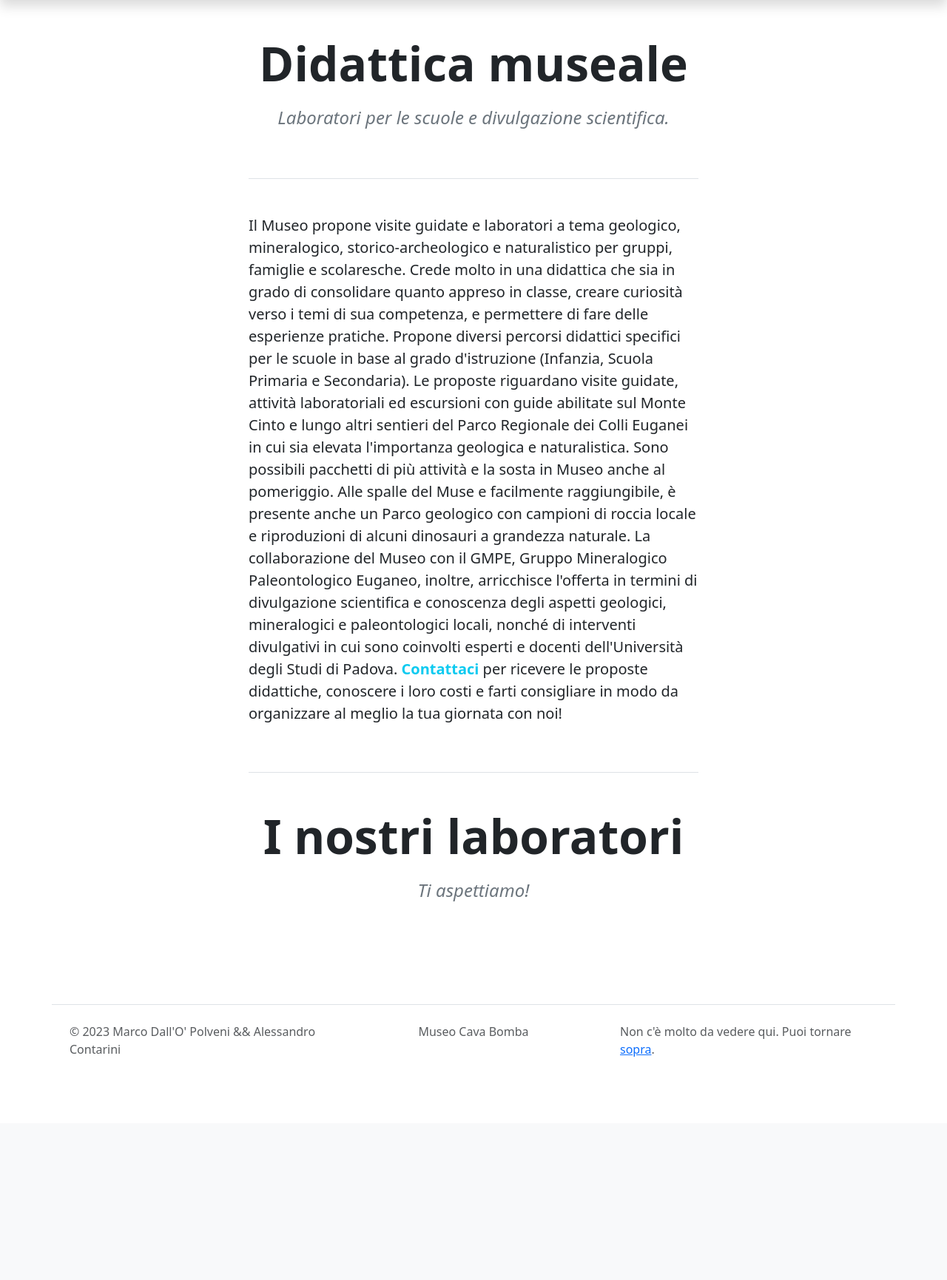
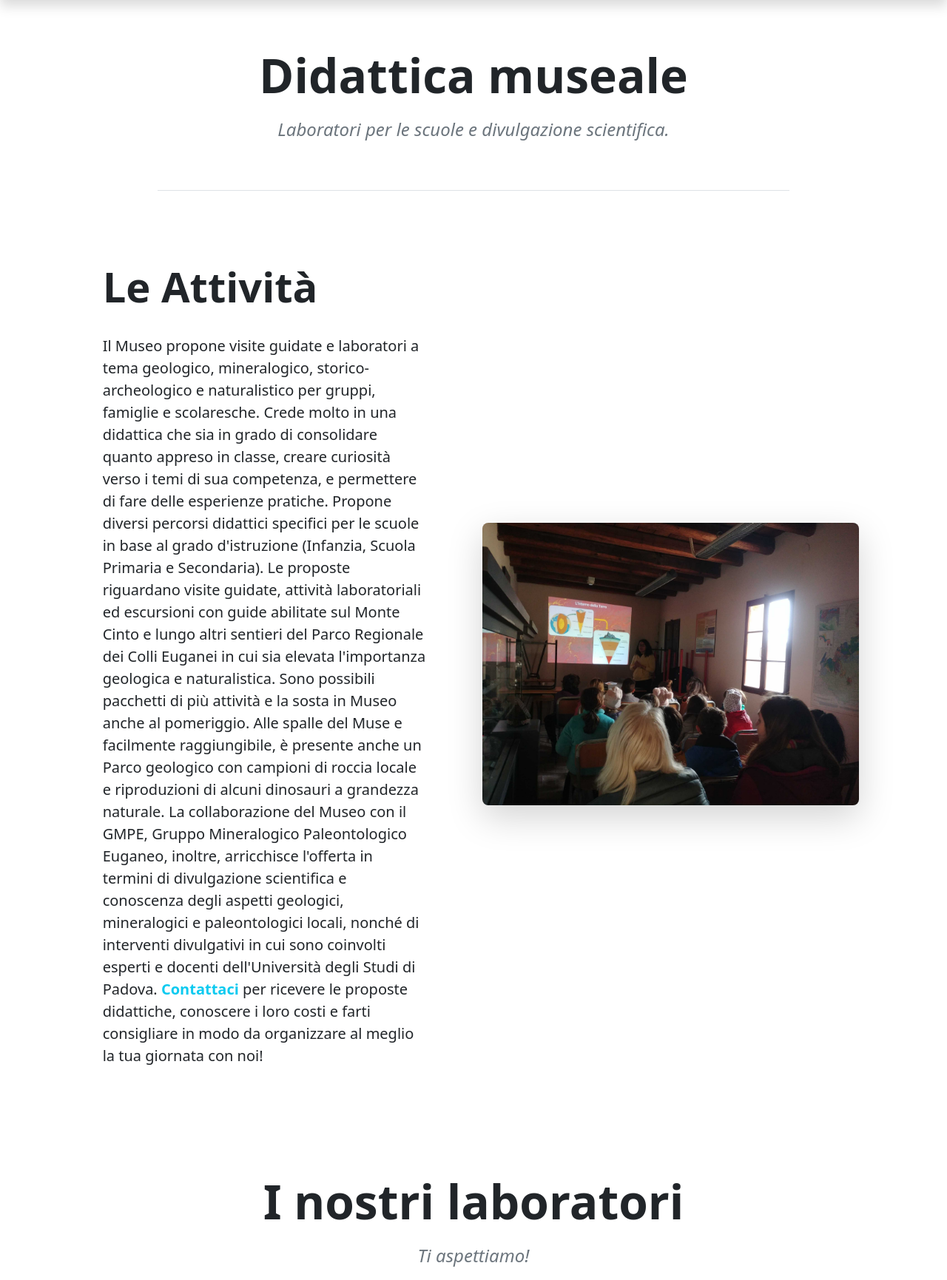
Before and after one commit to HDallol/MuseoCavabomba, a Flask app: page /didattica in a window 1280 px wide. Shown: the part 117-1848 px from the top of the page at 74% size. Before the commit the page ends 1546 px from the top, so only its background shows below. Run offline with Flask 2, Linux system fonts and the light colour scheme; some libraries are stand-ins or nearby versions.

Commit message:
Piccoli cambiamenti grafici

```diff
--- a/static/css/style.css
+++ b/static/css/style.css
@@ -1,10 +1,11 @@
 
 body::-webkit-scrollbar {
   width: 1em;
+
 }
 
 body::-webkit-scrollbar-track {
-  background: rgb(255, 255, 255);
+  background: rgb(245, 245, 245);
 
 }
 
--- a/templates/didattica.html
+++ b/templates/didattica.html
@@ -1,15 +1,17 @@
 {% include "header.html" %}
 
 <main>
-    <div class="col-lg-8 col-xl-6 mx-auto px-3">
-        <div class="pt-5 pb-5 border-bottom">
-            <p class="display-3 fw-semibold text-center">Didattica museale</p>
-            <p class="text-secondary fs-4 fw-light fst-italic text-center">Laboratori per le scuole e divulgazione scientifica.</p>
+
+        <div class="text-center py-5 mb-5 mt-3 border-bottom col-sm-8 mx-auto">
+            <p class="display-3 fw-semibold">Didattica museale</p>
+            <p class="text-secondary fs-4 fw-light fst-italic">Laboratori per le scuole e divulgazione scientifica.</p>
         </div>
 
-        <div class="pt-5 pb-5 border-bottom">
 
-            <p class="lead">
+        <div class="mx-auto py-5 mb-5 row justify-content-center align-items-center">
+            <div class="col-xl-5 col-lg-8 px-5">
+                <p class="pb-3 display-4 fw-bold text-wrap text-break">Le Attività</p>
+                <p class="lead my-auto fs-5">
                     Il Museo propone visite guidate e laboratori a tema geologico, mineralogico, storico-archeologico e naturalistico per gruppi, famiglie e scolaresche.
                     Crede molto in una didattica che sia in grado di consolidare quanto appreso in classe, creare curiosità verso i temi di sua competenza, e permettere di fare delle esperienze pratiche.
                     Propone diversi percorsi didattici specifici per le scuole in base al grado d'istruzione (Infanzia, Scuola Primaria e Secondaria).
@@ -20,10 +22,16 @@
                     inoltre, arricchisce l'offerta in termini di divulgazione scientifica e conoscenza degli aspetti geologici, mineralogici e paleontologici locali, nonché di interventi divulgativi in cui sono coinvolti esperti e docenti dell'Università degli Studi di Padova.
 
                     <a class="link-info link-underline link-underline-opacity-0 fw-semibold" href="contatti">Contattaci</a> per ricevere le proposte didattiche, conoscere i loro costi e farti consigliare in modo da organizzare al meglio la tua giornata con noi!
+                </p>
+            </div>
 
-            </p>
+            <div class="col-lg-6 col-xl-5 col-sm-10 mx-3 my-3 col-md-7">
+                <img class="img-fluid rounded-3 shadow-lg" src="{{ url_for('static', filename='imgs/didattica/didattica1.jpg') }}">
+            </div>
 
         </div>
+
+
 
         <div class="pt-5 pb-5">
             <p class="display-3 fw-semibold text-center">I nostri laboratori</p>
@@ -31,7 +39,7 @@
 
         </div>
 
-    </div>
+
 
     <div class="text-center mx-auto col-xl-7 col-sm-15 px-5">
         <div class="grid">
```
Also changed, not shown: static/imgs/didattica/didattica1.jpg (added), 2 other files. Lines whose indentation alone changed are shown as unchanged.
